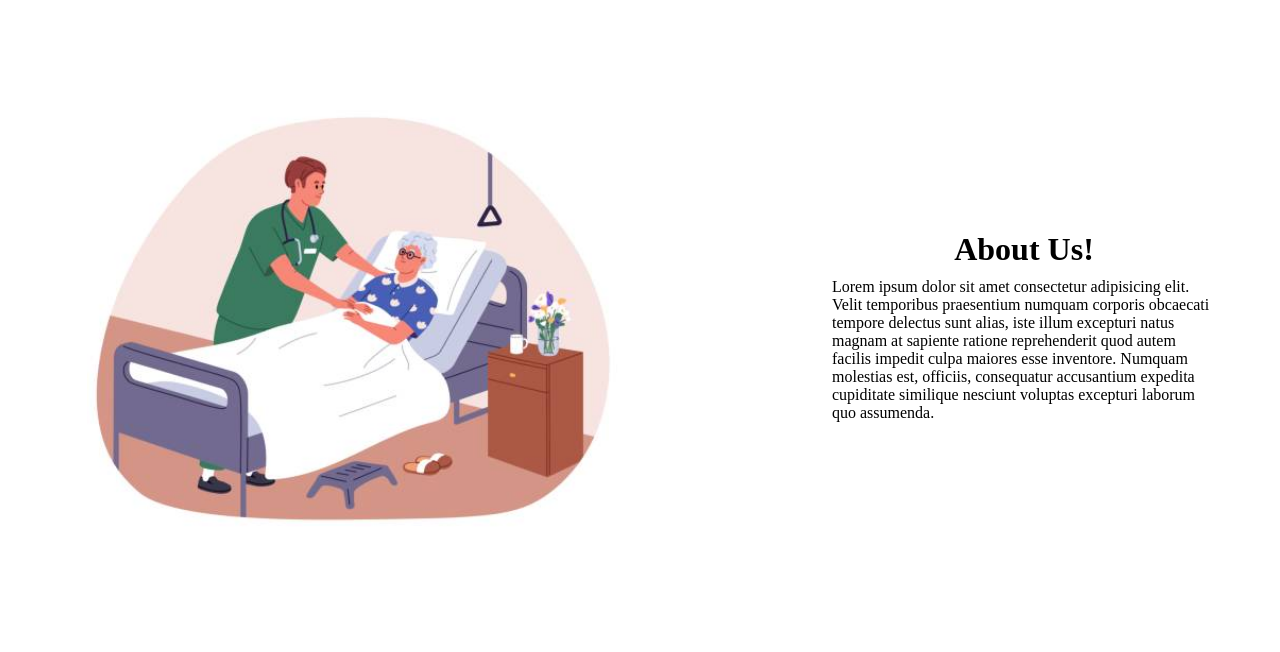
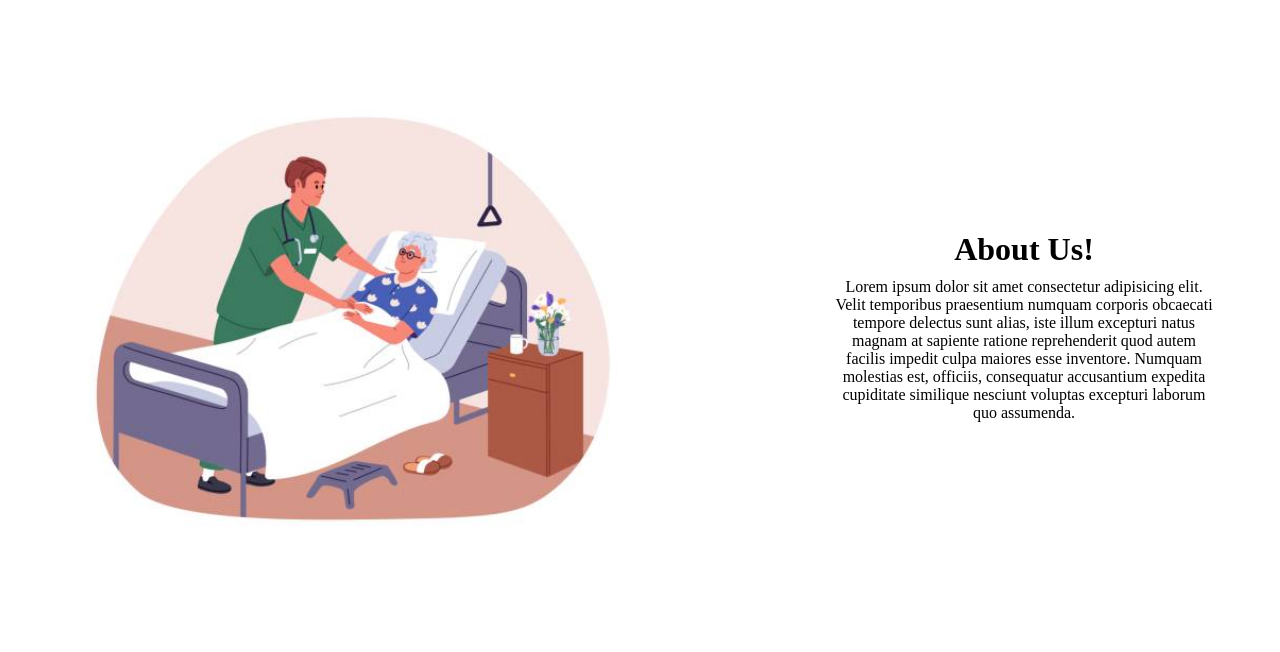
Before and after one commit to UtsavlalShrestha/disease-prediction-and-doctor-booking, a Django app: page / in a window 1280 px wide. Shown: the part 80-732 px from the top of the page. Run offline with Django 5.2, Linux system fonts and the light colour scheme.

Commit message:
home.css update

```diff
--- a/static/css/home.css
+++ b/static/css/home.css
@@ -22,7 +22,7 @@
     flex-direction: column;
     justify-content: center;
     align-items: center;
-  gap: 10px; /* Adjust gap between elements /
-  text-align: center; / Align text in the center */
+    gap: 10px; /* Adjust gap between elements */
+    text-align: center; /* Align text in the center */
 
 }
```
Lines whose indentation alone changed are shown as unchanged.
